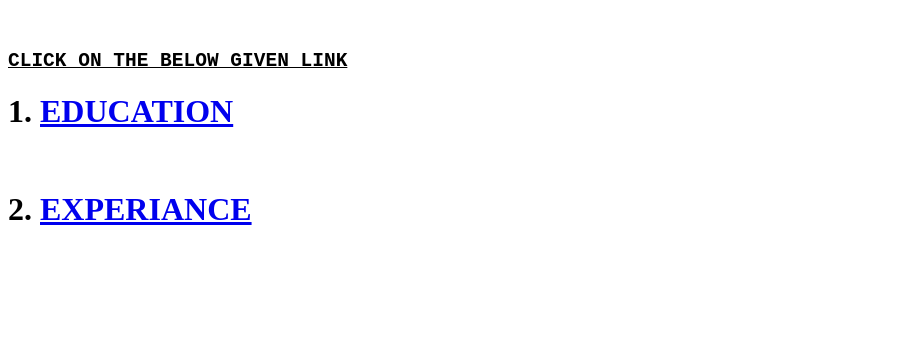
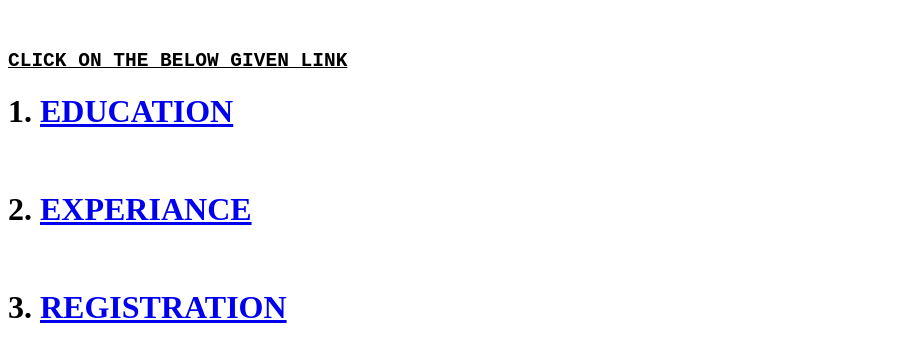
Before and after one commit to ALEXXZZYY/my-profile, a plain HTML site: page index.html in a window 1280 px wide. Shown: the part 348-710 px from the top of the page, without its empty margins (0-920 px from the left). Drawn offline with Linux system fonts and the light colour scheme.

Commit message:
added index.html

```diff
--- a/index.html
+++ b/index.html
@@ -16,6 +16,7 @@
   <h1>1. <a href="EDUCATION.html"> EDUCATION </a></h1>
   <br>
   <h1>2. <a href="experiancce.html"> EXPERIANCE </a></h1>
-
+  <br>
+  <h1>3. <a href="registrationform.html"> REGISTRATION  </a></h1>
 </body>
 </html>
```
